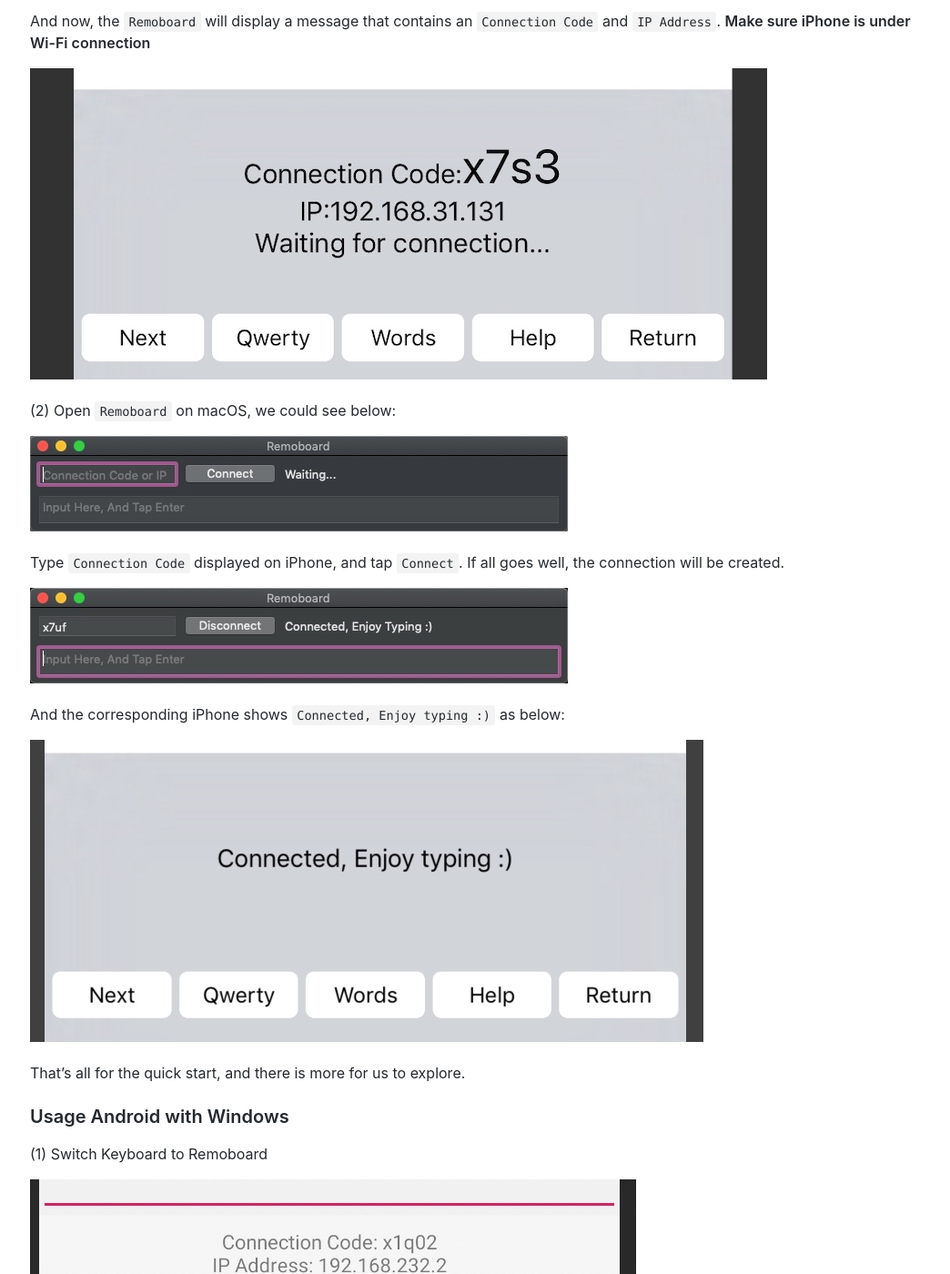
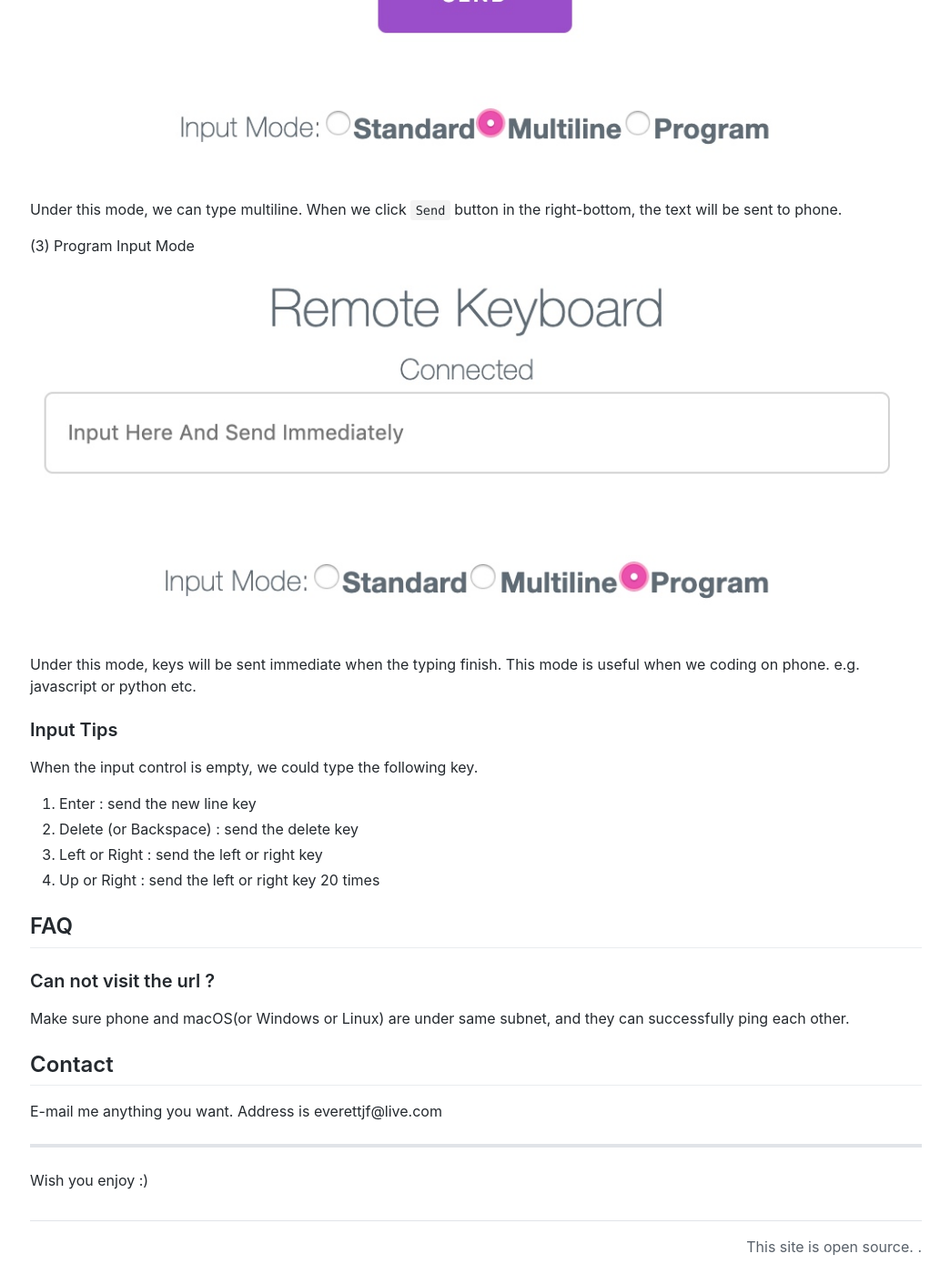
Before and after one commit to remoboard/remoboard.github.io, a Jekyll site: the page built from index.md, in a window 1280 px wide and 1400 px high, scrolled down 4664 px. Shown: the whole window at 91% size, without its empty margins (117-1161 px from the left). Built offline with Jekyll 4.4.1, drawn with Linux system fonts in a browser that asks for light colours; comment, search, counter and statistics services are not loaded; some of the changed text lies outside the part shown.

Commit message:
done for the document

```diff
--- a/index.md
+++ b/index.md
@@ -3,7 +3,7 @@ layout: default
 title: Remoboard
 ---
 
-`Remoboard` means `Remote Keyboard`. With Remoboard, we can type in Desktop (macOS or Windows) and input into Phone (iOS or Android). Make typing on Phone faster under certain situation.
+`Remoboard` means `Remote Keyboard`. With Remoboard, we can type in Desktop (macOS, Windows or Linux) and input into Phone (iOS or Android). Make typing on Phone faster under certain situation.
 
 ![macos](/media/macos.png)
 
@@ -11,20 +11,16 @@ title: Remoboard
 - [Quick Start](#quick-start)
     - [iOS Quick Start](#ios-quick-start)
     - [Android Quick Start](#android-quick-start)
-- [Desktop Install Guide](#desktop-install-guide)
-    - Desktop App [macOS](#install-macos) / [Windows](#install-windows)
-    - [Usage iOS with macOS](#usage-ios-with-macos)
-    - [Usage Android with Windows](#usage-android-with-windows)
 - [Download](#download)
 - [More](#more)
+    - [Input Mode](#input-mode)
+    - [Input Tips](#input-tips)
 - [FAQ](#faq)
 - [Contact](#contact)
 - [中文网站](/zhcn)
 
 
 ## Quick Start
-
-Remoboard contains 2 components: `Phone App (iOS or Android)` and `Desktop App (macOS or Windows)`. The two components always work together.
 
 
 ### iOS Quick Start
@@ -46,7 +42,7 @@ Remoboard contains 2 components: `Phone App (iOS or Android)` and `Desktop App (
 ![](/media/15664932680056.jpg)
 
 
-(6) Anywhere we could type, switch to Remoboard, and it will display an `http url`, such as `http://192.168.0.10:7777`. On our macOS or Windows, visit the url in any browser. And we will know how to type words.
+(6) Anywhere we could type, switch to Remoboard, and it will display an `http url`, such as `http://192.168.0.10:7777`. On our macOS or Windows or Linux, visit the url in any browser. And we will know how to type words.
 
 
 ### Android Quick Start
@@ -67,87 +63,10 @@ Remoboard contains 2 components: `Phone App (iOS or Android)` and `Desktop App (
 
 (4) Anywhere we could type, switch to Remoboard, and it will display an `http url`, such as `http://192.168.0.10:7777`. On our macOS or Windows, visit the url in any browser. And we will know how to type words.
 
-
-### Install macOS
-
-(1) Download macOS App `RemoboardMac.zip` from [Here](https://github.com/remoboard/remoboard.github.io/releases)
-
-![](/media/15664933426375.jpg)
-
-
-(2) `Double click` RemoboardMac.zip to unzip it, and drag `Remoboard.app` into `~/Applications`.
-
-![](/media/15664933888645.jpg)
-
-
-## Desktop Install Guide
-
-After a fresh install, the default connection mode is `Web Connection Mode`, we `do not need` to install desktop apps. Desktop apps are only required when we are under `IP or Bluetooth Connection Mode`.
-
-
-### Install Windows
-
-(1) Download Windows App `RemoboardWindows.zip` from [Here](https://github.com/remoboard/remoboard.github.io/releases)
-
-(2) Unzip and double click to run the installer. It is easy to complete the installation.
-
-
-
-### Usage iOS with macOS
-
-(1) On iPhone, open any app that we could type. e.g. `Notes`. Switch keyboard into `Remoboard` as below:
-
-![](/media/15664938843576.jpg)
-
-And now, the `Remoboard` will display a message that contains an `Connection Code` and `IP Address`. **Make sure iPhone is under Wi-Fi connection**
-
-![](/media/15672159587374.jpg)
-
-
-
-(2) Open `Remoboard` on macOS, we could see below:
-
-![](/media/15664935874846.jpg)
-
-
-Type `Connection Code` displayed on iPhone, and tap `Connect`. If all goes well, the connection will be created.
-
-![](/media/15664949917624.jpg)
-
-And the corresponding iPhone shows `Connected, Enjoy typing :)` as below:
-
-![](/media/15672684965687.jpg)
-
-That's all for the quick start, and there is more for us to explore.
-
-
-### Usage Android with Windows
-
-
-
-(1) Switch Keyboard to Remoboard
-
-![](/media/15677832281191.jpg)
-
-
-(2) Open desktop app as below, and input the Connection Code, and tap Connect.
-
-![](/media/15677836429954.jpg)
-
-(3) After connected, we could type in the edit box.
-
-
 ## Download
-
-### Phone App
 
 - iOS [AppStore](https://apps.apple.com/us/app/id1474458879)
 - Android [PlayStore](https://play.google.com/store/apps/details?id=com.everettjf.remoboard)
-
-### Desktop
-
-- macOS [Download](https://github.com/remoboard/remoboard.github.io/releases)
-- Windows [Download](https://github.com/remoboard/remoboard.github.io/releases)
 
 ## More
 
@@ -155,51 +74,46 @@ That's all for the quick start, and there is more for us to explore.
 
 There are 3 input modes.
 
-![](/media/15664952888164.jpg)
+![-w378](/media/15709532245569.jpg)
+
 
 (1) Standard Input Mode
 
 Under this mode, we can type one line. When we tap `Enter`, the text will be sent to phone.
 
-![](/media/15664954761926.jpg)
+![-w516](/media/15709532178372.jpg)
 
 
 
 (2) Multiline Input Mode
 
-![](/media/15664955051046.jpg)
+![-w515](/media/15709532357166.jpg)
+
 
 Under this mode, we can type multiline. When we click `Send` button in the right-bottom, the text will be sent to phone.
 
-(3) Immediate Input Mode
+(3) Program Input Mode
 
-![](/media/15664955181476.jpg)
+![-w502](/media/15709532460737.jpg)
+
 
 Under this mode, keys will be sent immediate when the typing finish. This mode is useful when we coding on phone. e.g. javascript or python etc.
 
+### Input Tips
 
-### Connect Mode
 
-There are 2 connect mode:
+When the input control is empty, we could type the following key.
 
-(1) IP address or Connection Code (which is another representation of IP address)
-
-(2) Bluetooth
-
-![](/media/15664953486849.jpg)
-
-Usage will be the same as you think.
-
+1. Enter : send the new line key
+2. Delete (or Backspace) : send the delete key
+3. Left or Right : send the left or right key
+4. Up or Right : send the left or right key 20 times
 
 ## FAQ
 
-### Connection can not created ?
+### Can not visit the url ?
 
-Make sure phone and mac are under same subnet, and they can successfully ping each other.
-
-### Bluetooth not stable ?
-
-Yes, bluetooth is another connection mode. But there still are  lot optimization works to do for now.
+Make sure phone and macOS(or Windows or Linux) are under same subnet, and they can successfully ping each other.
 
 ## Contact
 
```
Also changed, not shown: lab.md (+84 -1 lines), zhcn/lab.md (+6 -0 lines), media/15709532178372.jpg (added), media/15709532245569.jpg (added), media/15709532357166.jpg (added), media/15709532460737.jpg (added).
